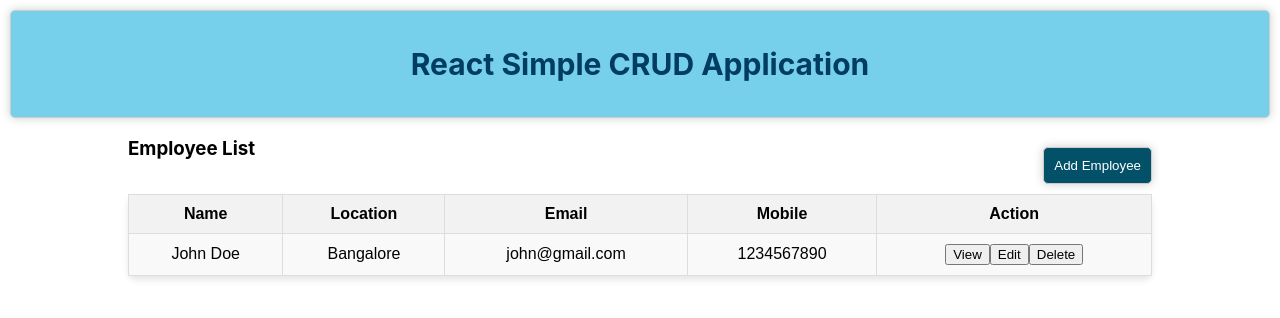
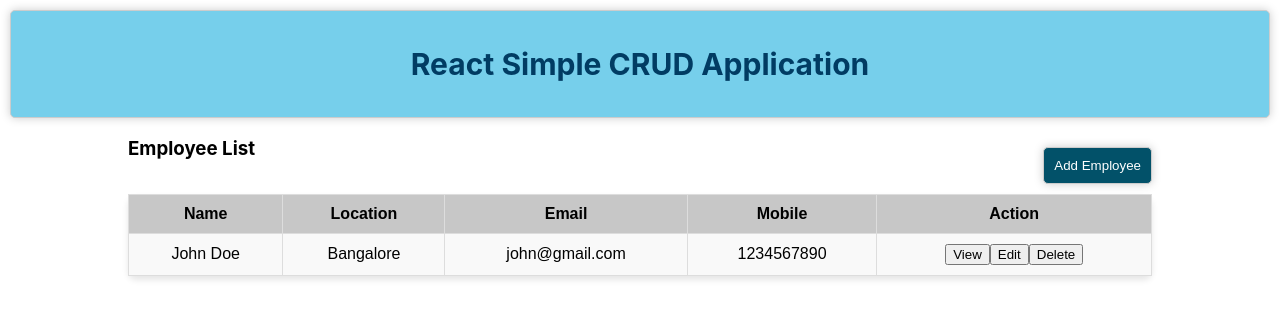
Before and after one commit to AkilaGunasekara/React-Simple-CRUD-App, a React (Create React App) app: page / in a window 1280 px wide. Shown: the top 318 px of the page. Built offline with nearby package versions, Linux system fonts and the light colour scheme.

Commit message:
First Commit

```diff
--- a/src/components/EditEmployee.tsx
+++ b/src/components/EditEmployee.tsx
@@ -50,7 +50,7 @@ const EditEmployee = (props: Props) => {
   return (
     <div className="form-container">
       <div>
-        <h2>Add Employee Form</h2>
+        <h2>Add Interns Form</h2>
       </div>
 
       <div>
@@ -101,7 +101,7 @@ const EditEmployee = (props: Props) => {
             />
           </div>
           <div>
-            <button type="submit">Update Employee</button>
+            <button type="submit">Update Interns</button>
             <button onClick={onBack} type="button">
               Back
             </button>
--- a/src/components/EmployeeListStyle.css
+++ b/src/components/EmployeeListStyle.css
@@ -13,7 +13,7 @@ table {
   }
 
   th {
-    background-color: #f2f2f2;
+    background-color: #c7c7c7;
   }
 
   tr:nth-child(even) {
```
